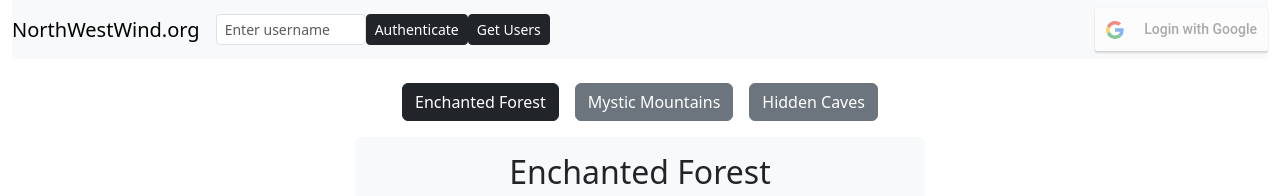
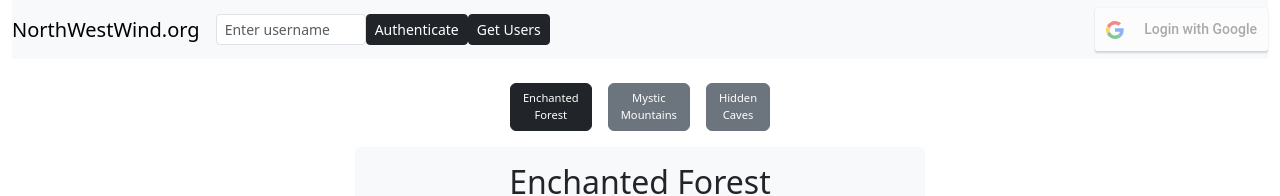
Before and after one commit to michele1990/webapp-base, a React (Create React App) app in the folder frontend/: page / in a window 1280 px wide. Shown: the top 196 px of the page. Built offline with nearby package versions, Linux system fonts and the light colour scheme.

Commit message:
buttons shape detail

```diff
--- a/frontend/src/components/Body.js
+++ b/frontend/src/components/Body.js
@@ -16,10 +16,10 @@ export default function Header({ username, setUsername, greeting, setGreeting, t
         </div>
       )}
       <div className="row text-center mb-3">
-        <nav>
-          <button onClick={() => setActiveSection(1)} className={`btn ${activeSection === 1 ? 'btn-dark' : 'btn-secondary'} mx-2`}>Enchanted Forest</button>
-          <button onClick={() => setActiveSection(2)} className={`btn ${activeSection === 2 ? 'btn-dark' : 'btn-secondary'} mx-2`}>Mystic Mountains</button>
-          <button onClick={() => setActiveSection(3)} className={`btn ${activeSection === 3 ? 'btn-dark' : 'btn-secondary'} mx-2`}>Hidden Caves</button>
+        <nav className="d-flex justify-content-center flex-nowrap">
+          <button onClick={() => setActiveSection(1)} className={`btn ${activeSection === 1 ? 'btn-dark' : 'btn-secondary'} mx-2 text-wrap btn-small-screen`} style={{ fontSize: '0.7rem', maxWidth: '130px' }}>Enchanted<br />Forest</button>
+          <button onClick={() => setActiveSection(2)} className={`btn ${activeSection === 2 ? 'btn-dark' : 'btn-secondary'} mx-2 text-wrap btn-small-screen`} style={{ fontSize: '0.7rem', maxWidth: '130px' }}>Mystic<br />Mountains</button>
+          <button onClick={() => setActiveSection(3)} className={`btn ${activeSection === 3 ? 'btn-dark' : 'btn-secondary'} mx-2 text-wrap btn-small-screen`} style={{ fontSize: '0.7rem', maxWidth: '130px' }}>Hidden<br />Caves</button>
         </nav>
       </div>
       <div className="row justify-content-center">
--- /dev/null
+++ b/frontend/webpack.config.js
@@ -0,0 +1,18 @@
+const path = require('path');
+
+module.exports = {
+  entry: './src/index.js', // Entry point of your application, change this to your main file
+  output: {
+    filename: 'bundle.js',
+    path: path.resolve(__dirname, 'dist'),
+  },
+  resolve: {
+    fallback: { "buffer": require.resolve("buffer/") } // Polyfill for buffer
+  },
+  module: {
+    rules: [
+      // You can add loaders here, such as for processing JavaScript, CSS, etc.
+    ],
+  },
+  // Other configuration options as needed
+};
```
